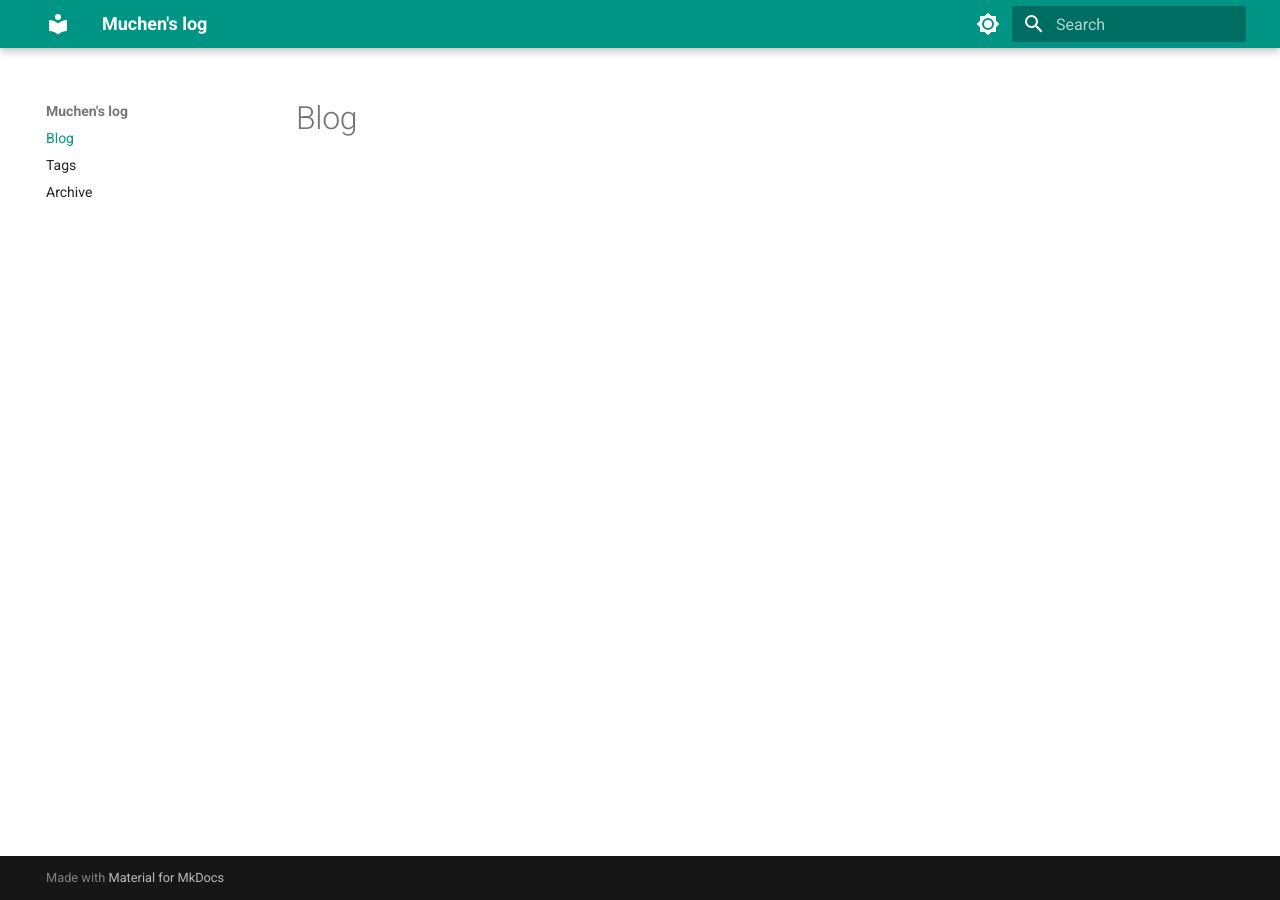
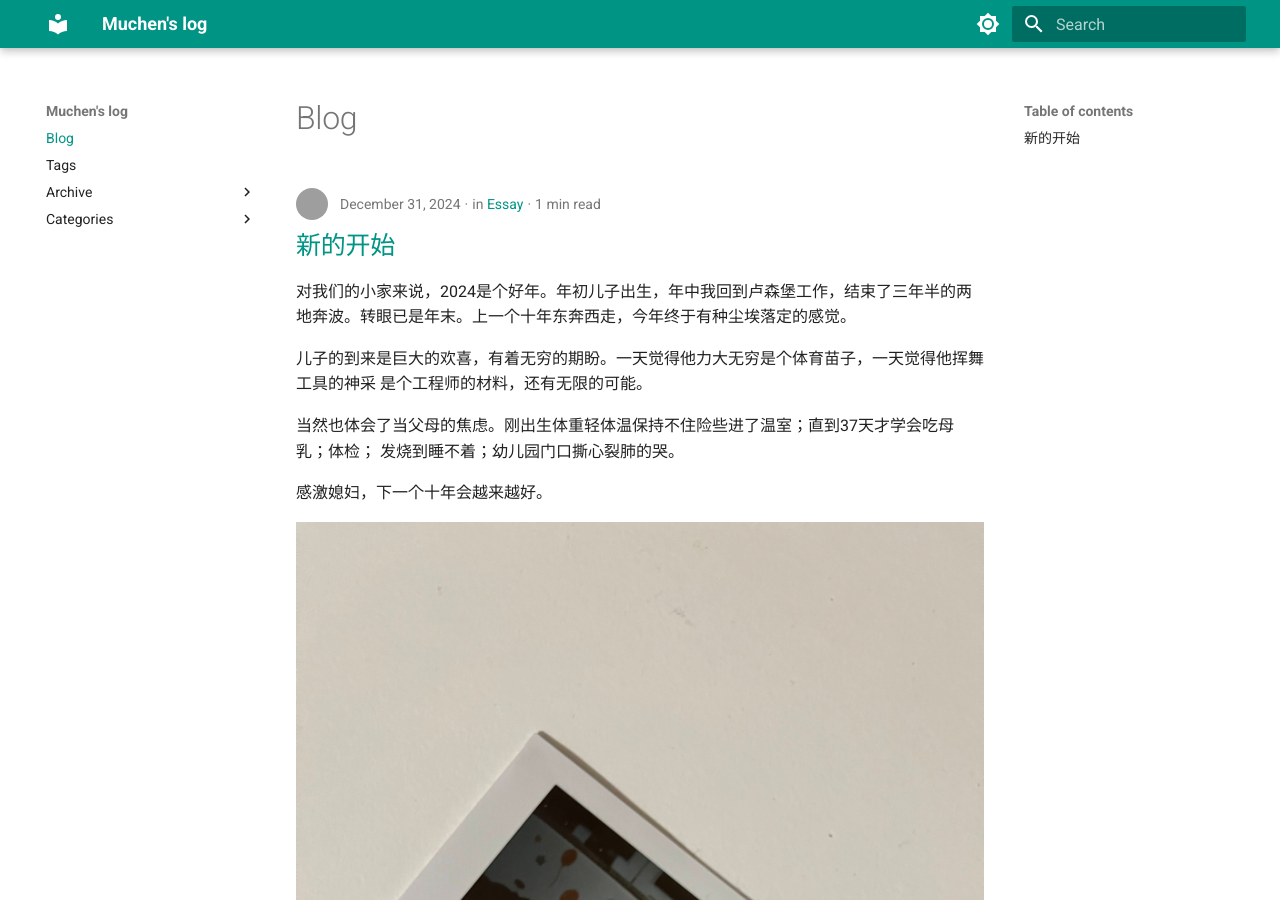
Before and after one commit to xiaochuany/mc, an MkDocs documentation site: the page built from docs/index.md, in a window 1280 px wide and 900 px high. Built offline with MkDocs 1.6.1 and Material for MkDocs 9.7.7, drawn with Linux system fonts in a browser that asks for light colours; some of the changed lines change nothing that is shown; grey boxes are pictures that could not be loaded.

Commit message:
new post

```diff
--- a/docs/posts/2024-12-31-start.md
+++ b/docs/posts/2024-12-31-start.md
@@ -1,5 +1,4 @@
 ---
-draft: true
 date:
     created: 2024-12-31
 categories:
@@ -7,14 +6,11 @@ categories:
 tags:
     - 年终总结
 authors:
-    # - bj
     - xy
 slug: start
 ---
 
 # 新的开始
-
-<!-- more -->
 
 对我们的小家来说，2024是个好年。年初儿子出生，年中我回到卢森堡工作，结束了三年半的两地奔波。转眼已是年末。上一个十年东奔西走，今年终于有种尘埃落定的感觉。
 
@@ -24,6 +20,6 @@ slug: start
 当然也体会了当父母的焦虑。刚出生体重轻体温保持不住险些进了温室；直到37天才学会吃母乳；体检；
 发烧到睡不着；幼儿园门口撕心裂肺的哭。
 
-感激媳妇，也感激儿子来到我们的家，下一个十年会越来越好。
+感激媳妇，下一个十年会越来越好。
 
-![text](../assets/Baijing.jpg)
+![text](../assets/20241231.jpg)
```
Also changed, not shown: docs/assets/20241231.jpg (added).
